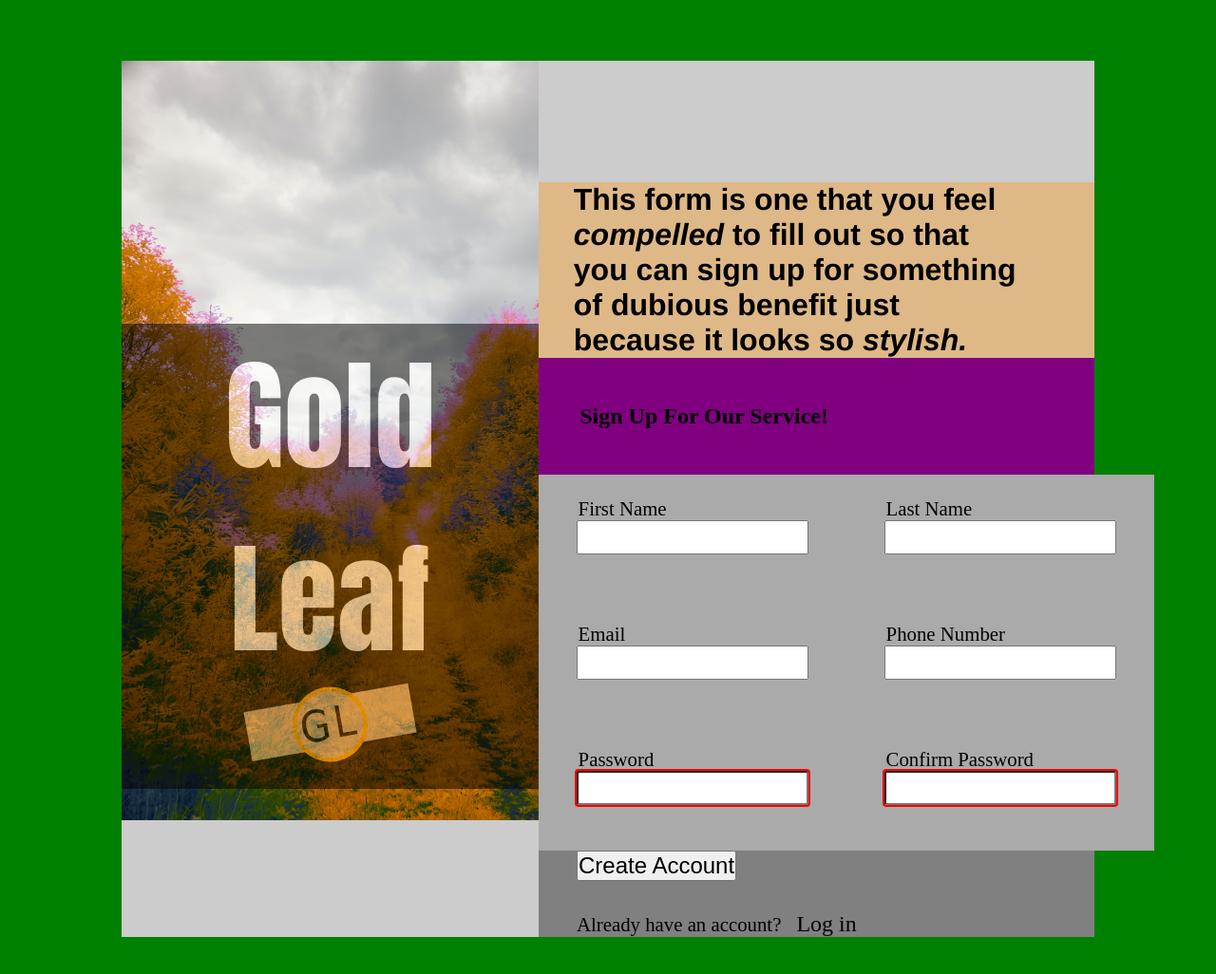
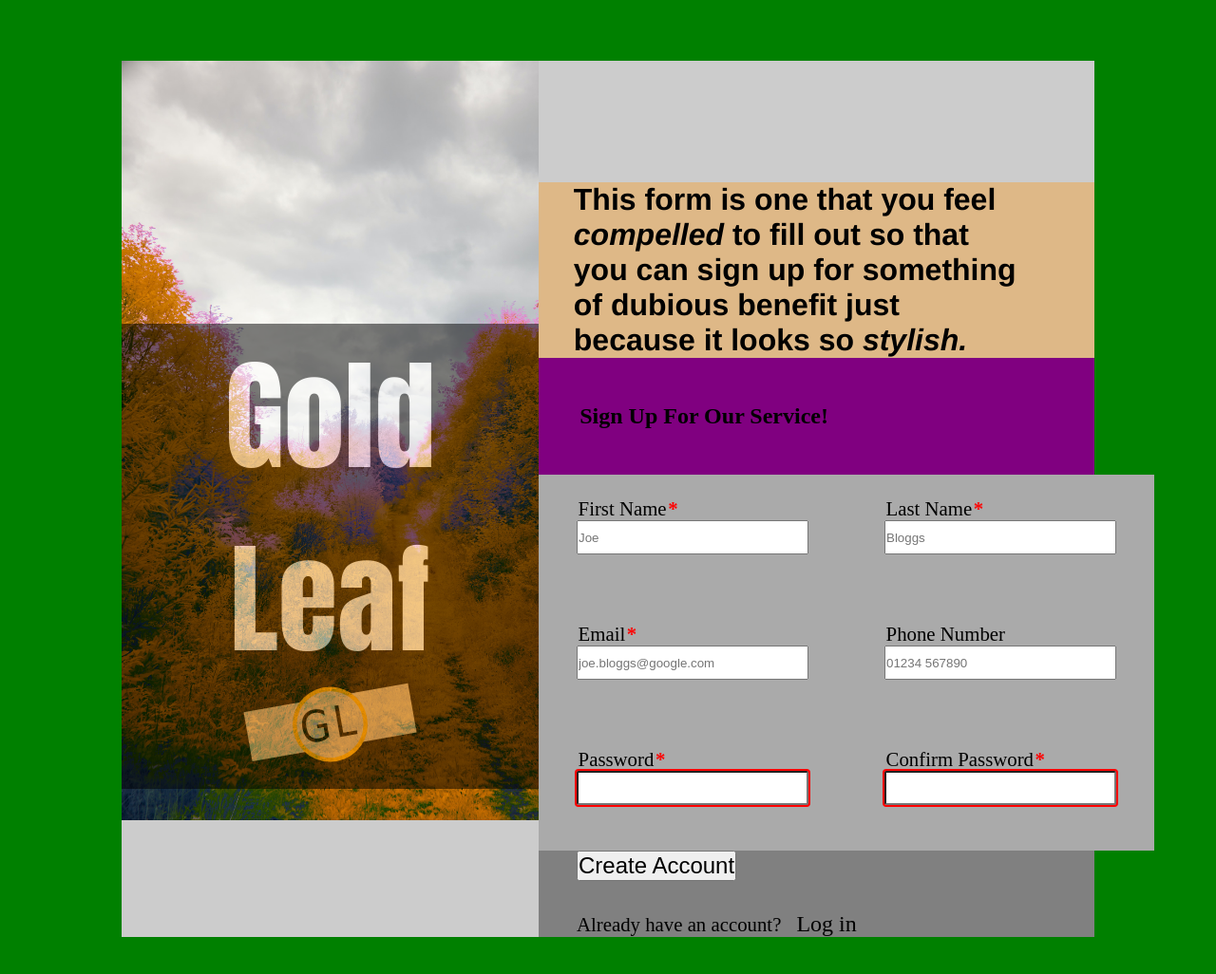
Before and after one commit to MKMaths22/SignUpForm, a plain HTML site: page index.html in a window 1280 px wide. Shown: the whole page at 95% size. Drawn offline with Linux system fonts and the light colour scheme.

Commit message:
Add red star to required input fields, using absolute positioning for styling

```diff
--- a/index.html
+++ b/index.html
@@ -45,31 +45,31 @@
               </li>
               <li>
                 <div class="firstname">
-                  <label for="fname">First Name</label>
-                  <input type="text" name="fname" required >
+                  <label for="fname">First Name <strong><span aria-label="required">*</span></strong></label>
+                  <input type="text" name="fname" placeholder="Joe" required >
                 </div>
                 <div class="lastname">
-                  <label for="lname">Last Name</label>
-                  <input type="text" name="lname" required >
+                  <label for="lname">Last Name <strong><span aria-label="required">*</span></strong></label>
+                  <input type="text" name="lname" placeholder="Bloggs" required >
                 </div>
               </li>
               <li>
                 <div class="email">
-                  <label for="email">Email</label>
-                  <input type="email" name="email" required >
+                  <label for="email">Email <strong><span aria-label="required">*</span></strong></label>
+                  <input type="email" name="email" placeholder="joe.bloggs@google.com" required >
                 </div>
                 <div class="phoneno">
                   <label for="phoneno">Phone Number</label>
-                  <input type="tel" name="phoneno" pattern="^\+?[\d\s]+$" >
+                  <input type="tel" name="phoneno" placeholder="01234 567890" pattern="^\+?[\d\s]+$" >
                 </div>
               </li>
               <li>
                 <div class="pword1">
-                  <label for="pword">Password</label>
+                  <label for="pword">Password <strong><span aria-label="required">*</span></strong></label>
                   <input type="text" name="pword" class="pwordinput" required >
                 </div>
                 <div class="pword2">
-                  <label for="confirmpword">Confirm Password</label>
+                  <label for="confirmpword">Confirm Password <strong><span aria-label="required">*</span></strong></label>
                   <input type="text" name="confirmpword" class="pwordinput" required >
                 </div>
               </li>
--- a/styles.css
+++ b/styles.css
@@ -192,6 +192,13 @@ li > div {
  padding: 3rem 2.5rem;
 }
 
+label > strong > span {
+  position: absolute;
+  color: red;
+  top: 0px;
+  right: -0.75rem;
+}
+
 input:focus {
   outline: 2px solid blue;
   border-radius: 2px;
```
